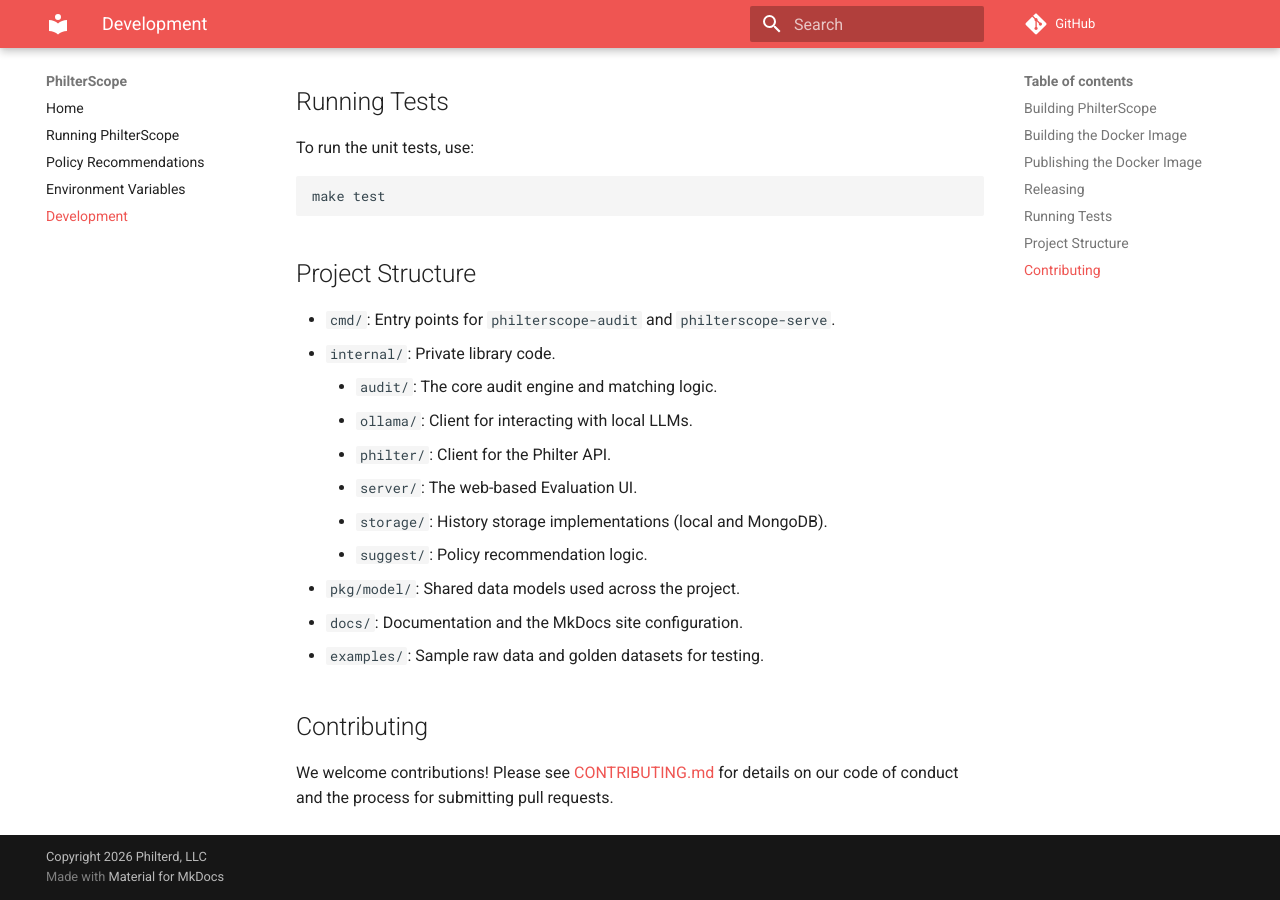
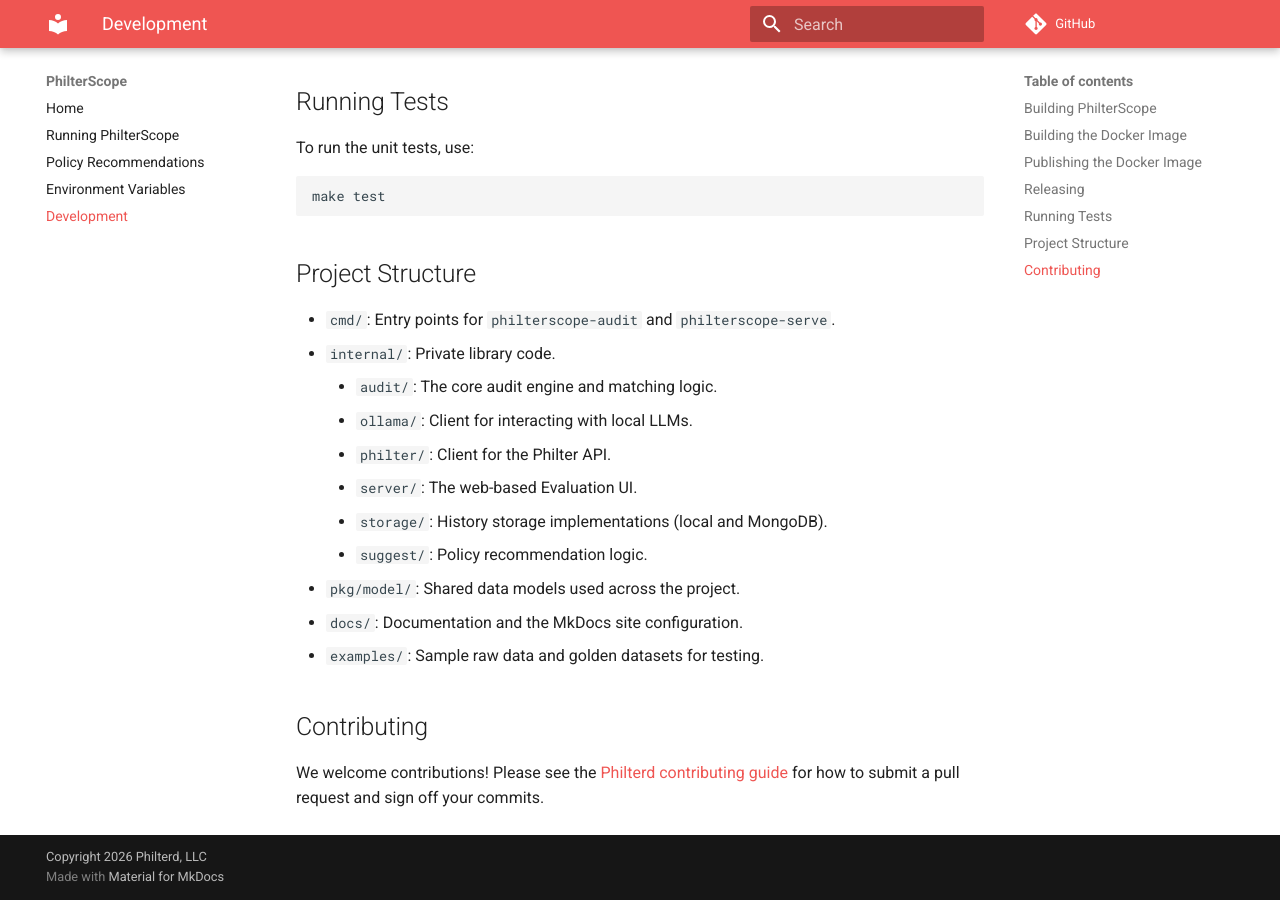
Before and after one commit to philterd/philter-scope, an MkDocs documentation site: the page built from docs/docs/development.md, in a window 1280 px wide and 900 px high, scrolled down 2233 px. Built offline with MkDocs 1.6.1 and Material for MkDocs 9.7.7, drawn with Linux system fonts in a browser that asks for light colours; comment, search, counter and statistics services are not loaded.

Commit message:
Add licensing and DCO sign-off to contributing guide
Signed-off-by: jzonthemtn <jeff.zemerick@philterd.ai>

```diff
--- a/docs/docs/development.md
+++ b/docs/docs/development.md
@@ -105,4 +105,4 @@
 
 ## Contributing
 
-We welcome contributions! Please see [CONTRIBUTING.md](../../CONTRIBUTING.md) for details on our code of conduct and the process for submitting pull requests.
+We welcome contributions! Please see the [Philterd contributing guide](https://github.com/philterd/.github/blob/main/CONTRIBUTING.md) for how to submit a pull request and sign off your commits.
```
Also changed, not shown: CONTRIBUTING.md (deleted, +0 -5 lines).
